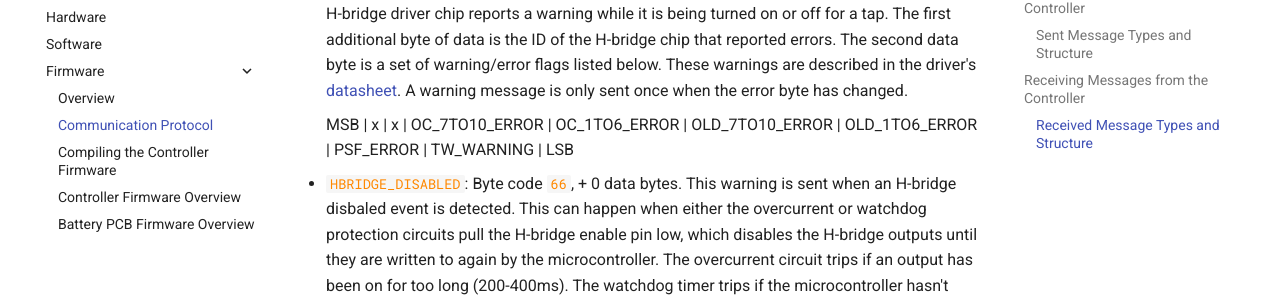
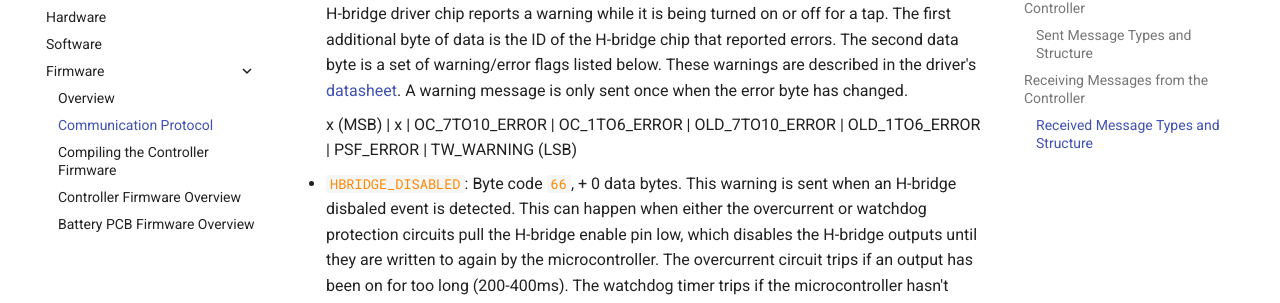
Before and after one commit to 0102io/docs, an MkDocs documentation site: the page built from docs/fwdocs/protocol.md, in a window 1280 px wide and 900 px high, scrolled down 3246 px. Shown: the part 145-448 px from the top of the window. Built offline with MkDocs 1.6.1 and Material for MkDocs 9.7.7, drawn with Linux system fonts in a browser that asks for light colours; comment, search, counter and statistics services are not loaded.

Commit message:
typo fix

```diff
--- a/docs/fwdocs/protocol.md
+++ b/docs/fwdocs/protocol.md
@@ -79,7 +79,7 @@ The client device should monitor the characteristic with UUID `d036e381-fd38-437
   - `OVERTAP`: Byte code `64`, + 2 data bytes. This warning is sent when an individual tapper is being driven at too high of a duty cycle. The following 2 bytes are the tapper's row and column indices. Similar to `BOARD_OVERHEAT`, the controller attenuates the onDuration of the taps on an over-tapped actuator, while keeping the cadence the same (by pausing without tapping).
   - `HBRIDGE_DIAGNOSTIC_ERRORS`: Byte code `65`, + 2 data bytes. This warning is sent when an H-bridge driver chip reports a warning while it is being turned on or off for a tap. The first additional byte of data is the ID of the H-bridge chip that reported errors. The second data byte is a set of warning/error flags listed below. These warnings are described in the driver's [datasheet](https://www.monolithicpower.com/en/documentview/productdocument/index/version/2/document_type/Datasheet/lang/en/sku/MP6527GF/document_id/10142/). A warning message is only sent once when the error byte has changed.
 
-    MSB | x | x | OC_7TO10_ERROR | OC_1TO6_ERROR | OLD_7TO10_ERROR | OLD_1TO6_ERROR | PSF_ERROR | TW_WARNING | LSB
+    x (MSB) | x | OC_7TO10_ERROR | OC_1TO6_ERROR | OLD_7TO10_ERROR | OLD_1TO6_ERROR | PSF_ERROR | TW_WARNING (LSB)
 
 
   - `HBRIDGE_DISABLED`: Byte code `66`, + 0 data bytes. This warning is sent when an H-bridge disbaled event is detected. This can happen when either the overcurrent or watchdog protection circuits pull the H-bridge enable pin low, which disables the H-bridge outputs until they are written to again by the microcontroller. The overcurrent circuit trips if an output has been on for too long (200-400ms). The watchdog timer trips if the microcontroller hasn't pinged it within its timeout period.
```
